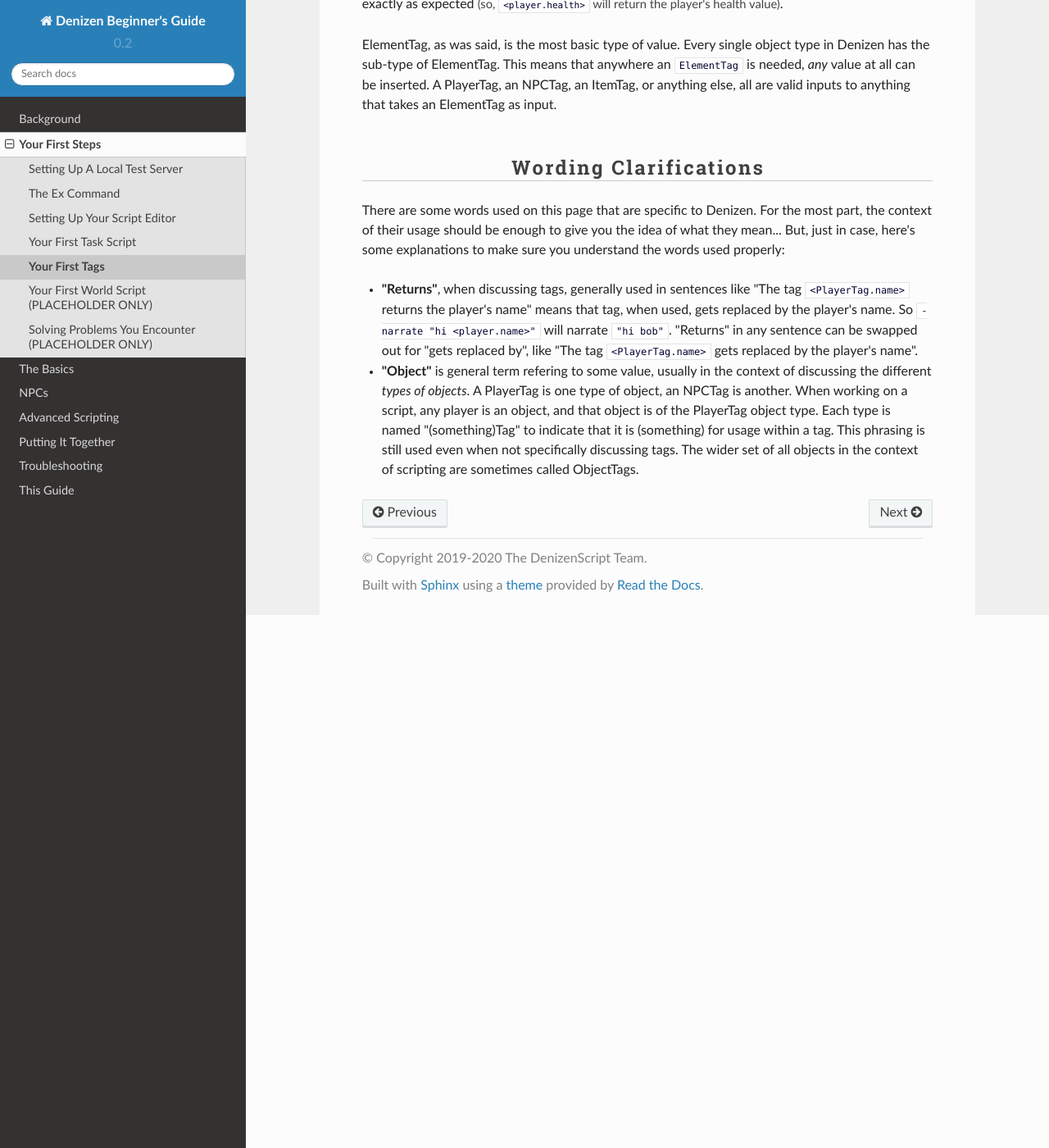
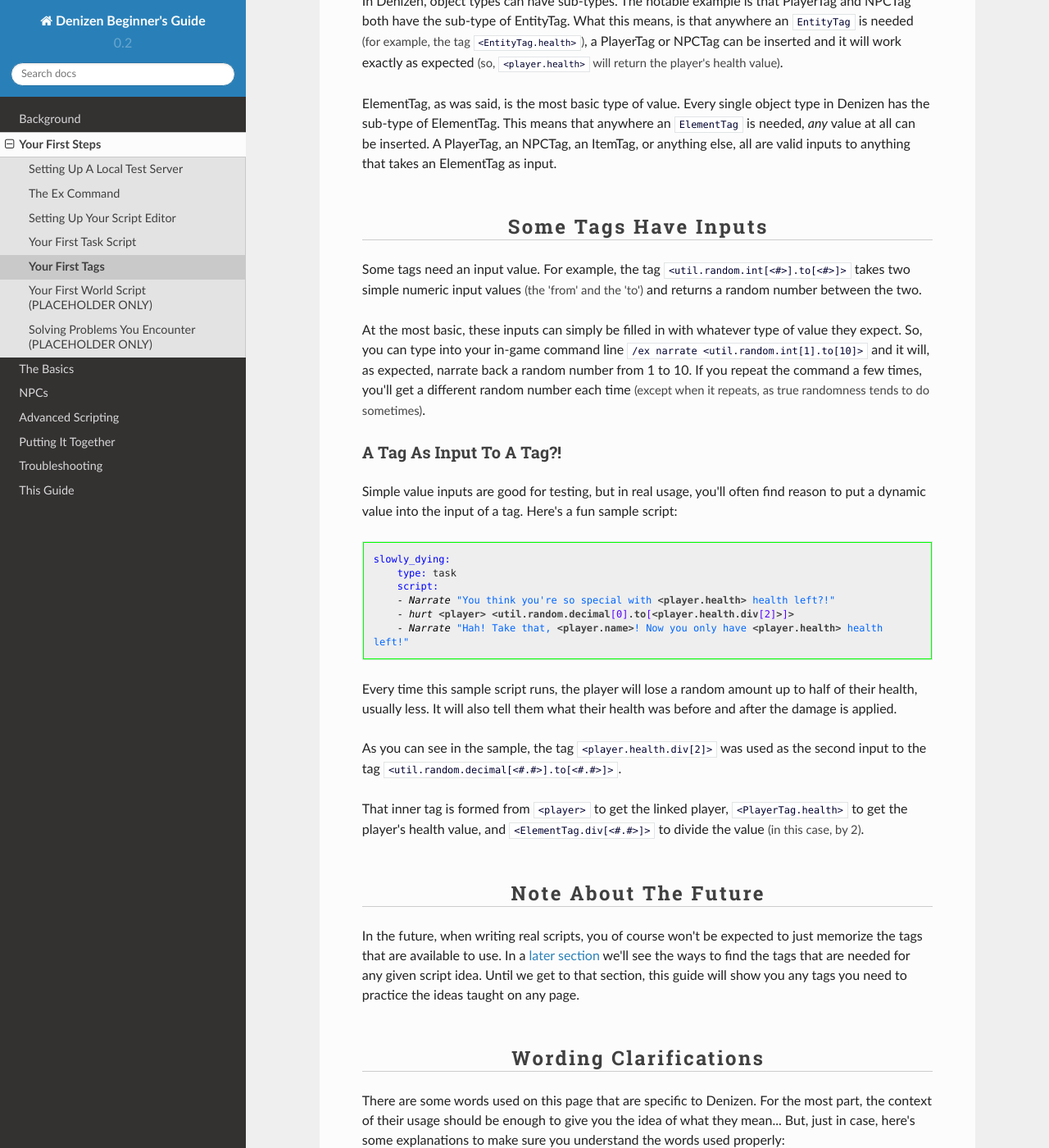
Before and after one commit to DenizenScript/Denizen-Beginners-Guide, a Sphinx documentation site: the page built from source/guides/first-steps/tags.md, in a window 1280 px wide and 1400 px high, scrolled down 2583 px. Shown: the whole window at 82% size. Built offline with Sphinx 7.4.7 and the Read the Docs theme 2.0.0, drawn with Linux system fonts in a browser that asks for light colours; some of the changed text lies outside the part shown.

Commit message:
additional sections for tags page

````diff
--- a/source/guides/first-steps/tags.md
+++ b/source/guides/first-steps/tags.md
@@ -50,6 +50,35 @@ In Denizen, object types can have sub-types. The notable example is that PlayerT
 
 ElementTag, as was said, is the most basic type of value. Every single object type in Denizen has the sub-type of ElementTag. This means that anywhere an `ElementTag` is needed, *any* value at all can be inserted. A PlayerTag, an NPCTag, an ItemTag, or anything else, all are valid inputs to anything that takes an ElementTag as input.
 
+### Some Tags Have Inputs
+
+Some tags need an input value. For example, the tag `<util.random.int[<#>].to[<#>]>` takes two simple numeric input values <span class="parens">(the 'from' and the 'to')</span> and returns a random number between the two.
+
+At the most basic, these inputs can simply be filled in with whatever type of value they expect. So, you can type into your in-game command line `/ex narrate <util.random.int[1].to[10]>` and it will, as expected, narrate back a random number from 1 to 10. If you repeat the command a few times, you'll get a different random number each time <span class="parens">(except when it repeats, as true randomness tends to do sometimes)</span>.
+
+#### A Tag As Input To A Tag?!
+
+Simple value inputs are good for testing, but in real usage, you'll often find reason to put a dynamic value into the input of a tag. Here's a fun sample script:
+
+```dscript_green
+slowly_dying:
+    type: task
+    script:
+    - Narrate "You think you're so special with <player.health> health left?!"
+    - hurt <player> <util.random.decimal[0].to[<player.health.div[2]>]>
+    - Narrate "Hah! Take that, <player.name>! Now you only have <player.health> health left!"
+```
+
+Every time this sample script runs, the player will lose a random amount up to half of their health, usually less. It will also tell them what their health was before and after the damage is applied.
+
+As you can see in the sample, the tag `<player.health.div[2]>` was used as the second input to the tag `<util.random.decimal[<#.#>].to[<#.#>]>`.
+
+That inner tag is formed from `<player>` to get the linked player, `<PlayerTag.health>` to get the player's health value, and `<ElementTag.div[<#.#>]>` to divide the value <span class="parens">(in this case, by 2)</span>.
+
+### Note About The Future
+
+In the future, when writing real scripts, you of course won't be expected to just memorize the tags that are available to use. In a [later section](/guides/basics/finding-tools) we'll see the ways to find the tags that are needed for any given script idea. Until we get to that section, this guide will show you any tags you need to practice the ideas taught on any page.
+
 ### Wording Clarifications
 
 There are some words used on this page that are specific to Denizen. For the most part, the context of their usage should be enough to give you the idea of what they mean... But, just in case, here's some explanations to make sure you understand the words used properly:
````
